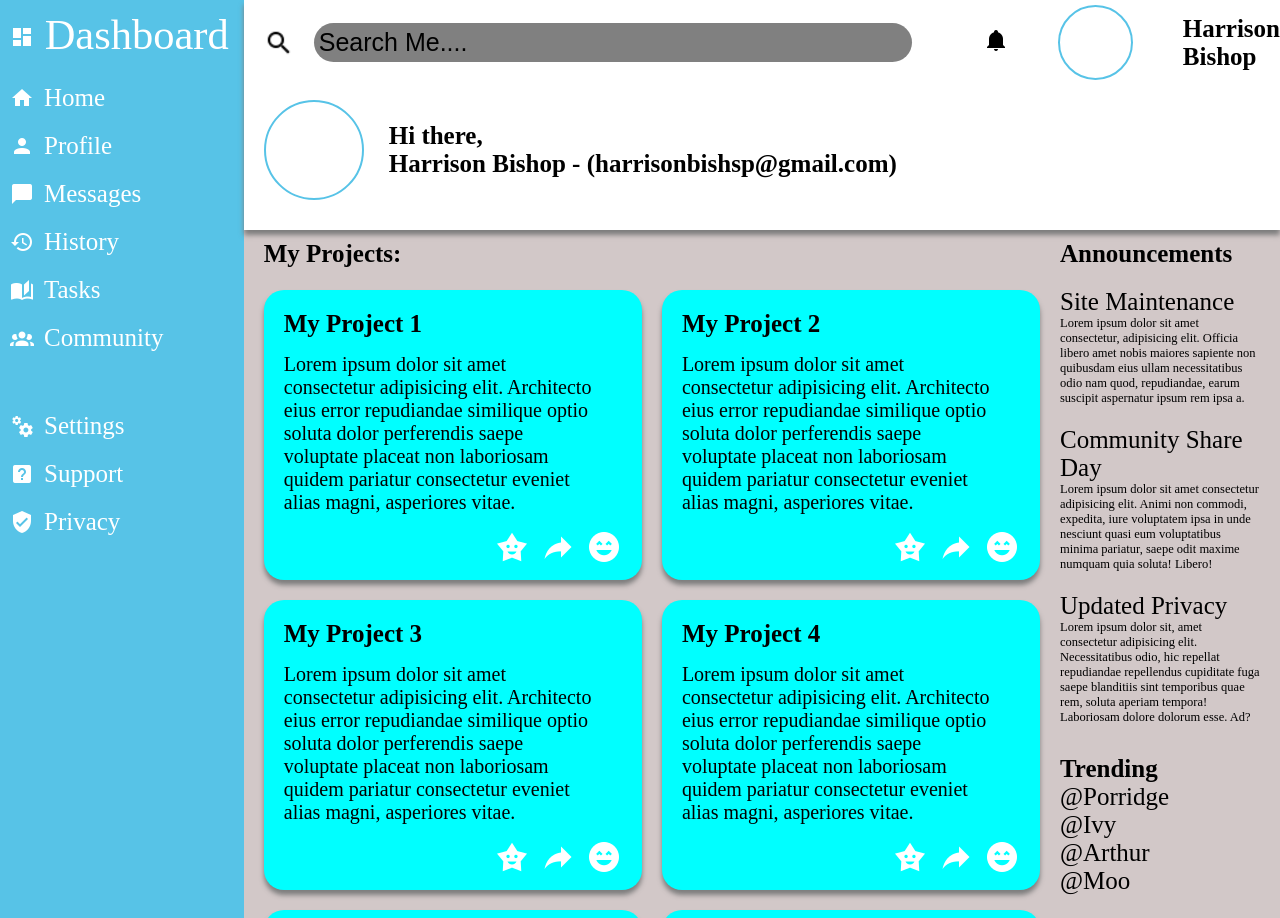
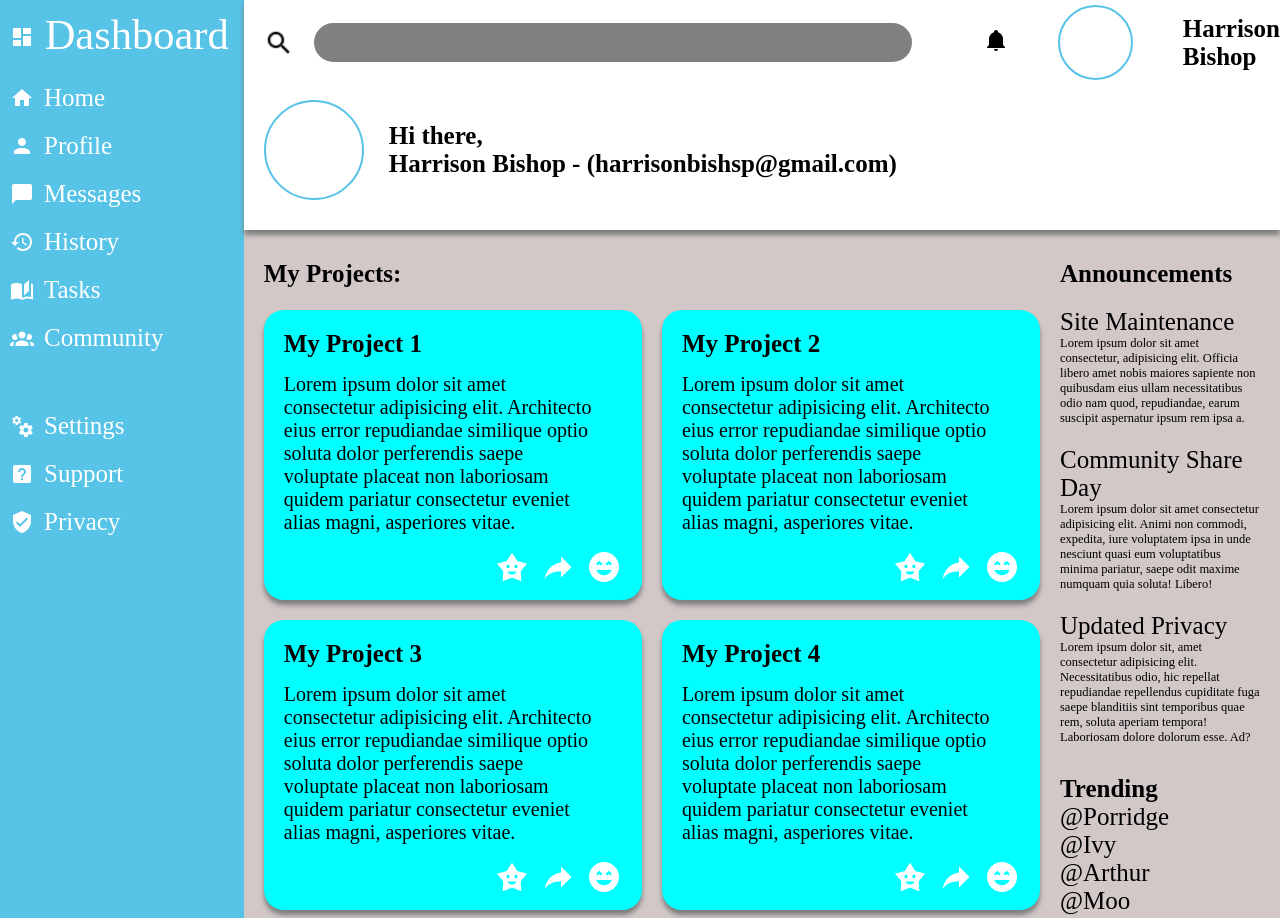
Before and after one commit to HBishop123/project-dashboard, a plain HTML site: page index.html in a window 1280 px wide. Shown: the top 918 px of the page. Drawn offline with Linux system fonts and the light colour scheme.

Commit message:
added padding to main section and removed placeholder text from search box

```diff
--- a/index.html
+++ b/index.html
@@ -33,8 +33,8 @@
 <header class="heading">
     <div class="search">
     <img class="magnify" src="icons/magnify.png" alt="magnifying glass">
-    <input type="text" class="searchTerm"
-    placeholder="Search Me....">
+    <input type="text" class="searchTerm" >
+
     </div>
 
     <div class="logo-name-bell">
--- a/styles.css
+++ b/styles.css
@@ -150,7 +150,7 @@
    display: grid;
    grid-template-areas: "project project project project project announcements"
    "project project project project project trend";
-   padding-top: 10px;
+   padding-top: 30px;
 
 }
 /* projects in centre */
```
